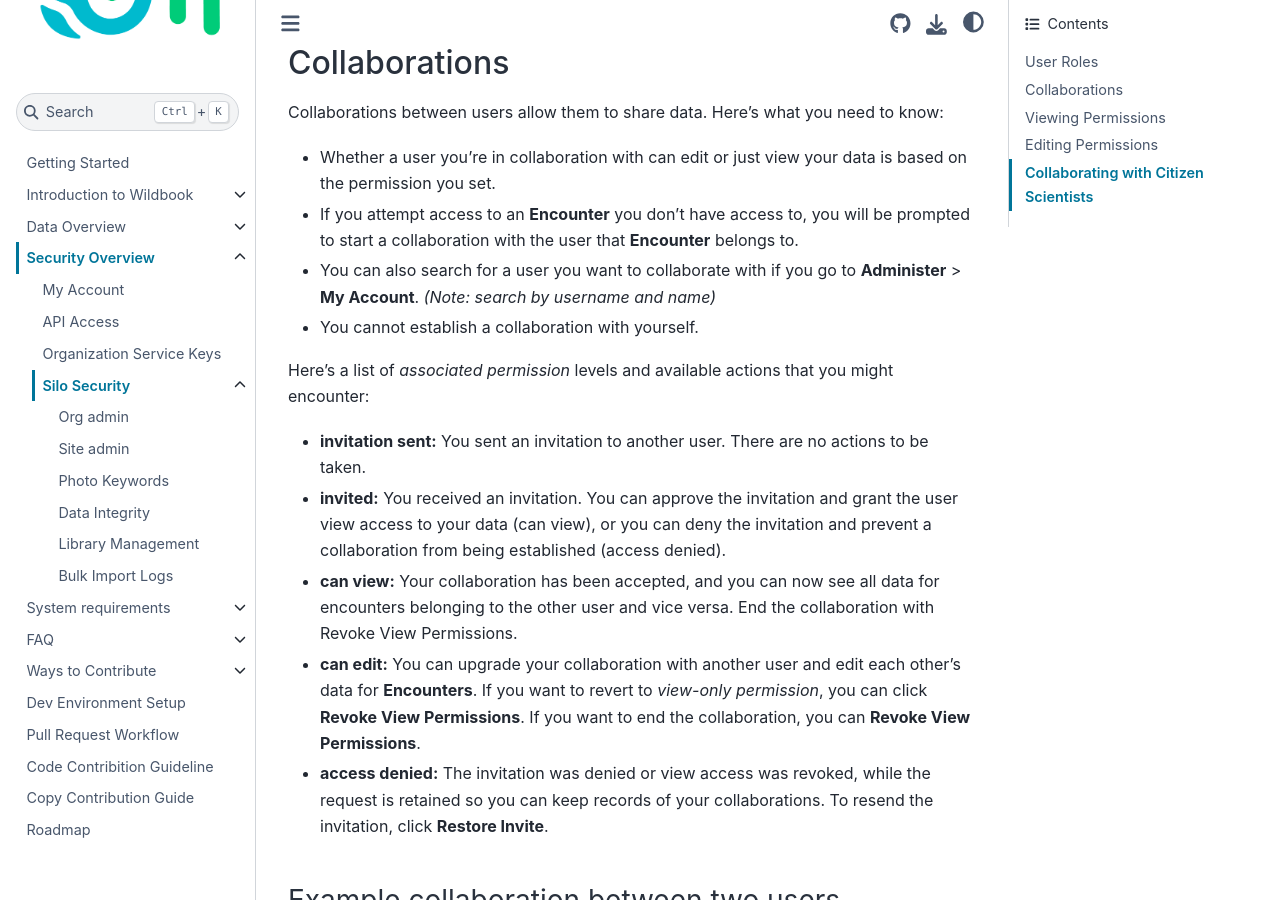
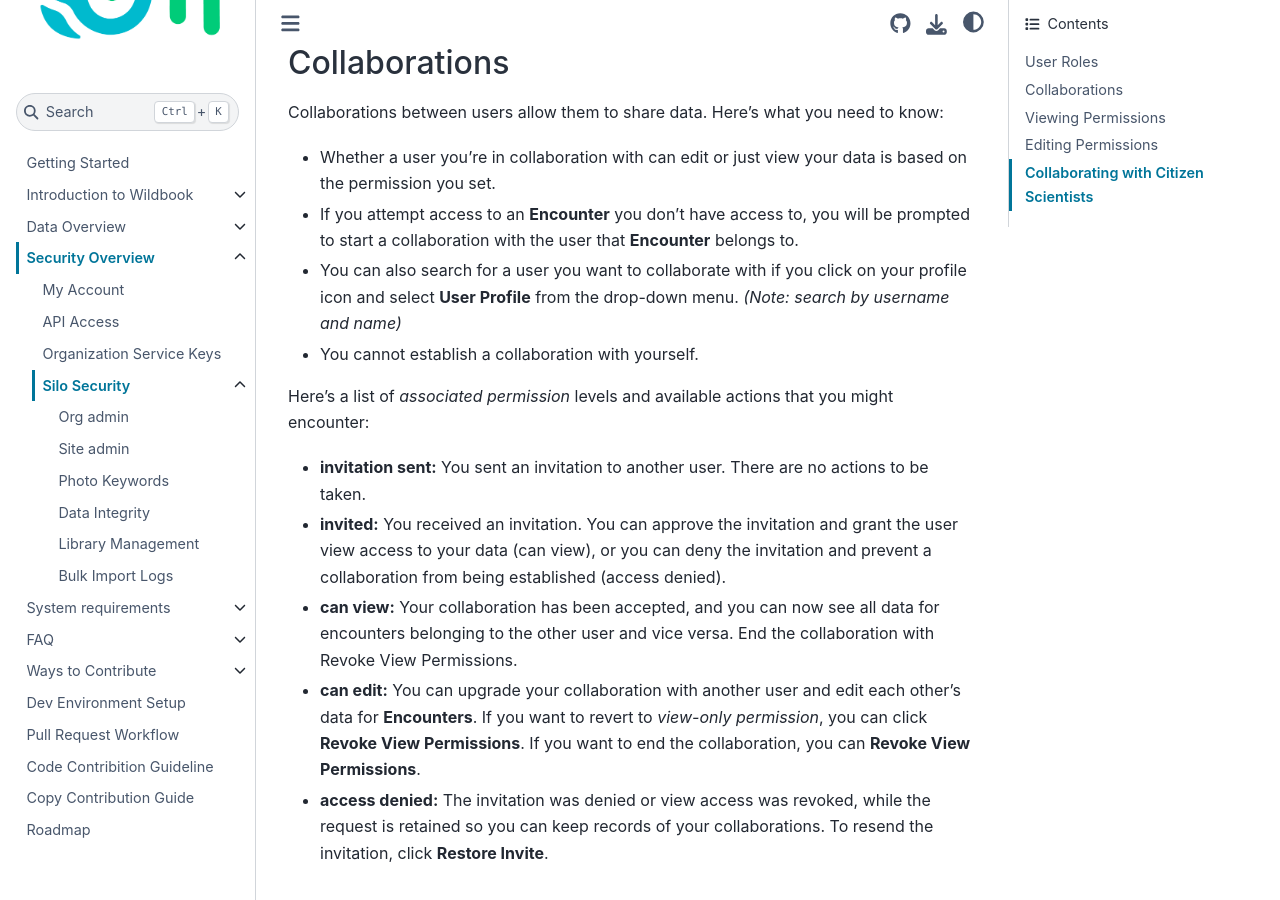
Before and after one commit to WildMeOrg/wildbook-docs, a Sphinx documentation site: the page built from docs/security/silo-security/index.md, in a window 1280 px wide and 900 px high, scrolled down 582 px. Built offline with Sphinx 7.4.7 and the Sphinx Book theme 1.1.4, drawn with Linux system fonts in a browser that asks for light colours.

Commit message:
Update index.md
Updated path to manage collaborations

```diff
--- a/docs/security/silo-security/index.md
+++ b/docs/security/silo-security/index.md
@@ -29,7 +29,7 @@ Collaborations between users allow them to share data. Here’s what you need to
 
 * Whether a user you’re in collaboration with can edit or just view your data is based on the permission you set.
 * If you attempt access to an **Encounter** you don’t have access to, you will be prompted to start a collaboration with the user that **Encounter** belongs to.
-* You can also search for a user you want to collaborate with if you go to **Administer** > **My Account**. *(Note: search by username and name)*
+* You can also search for a user you want to collaborate with if you click on your profile icon and select **User Profile** from the drop-down menu. *(Note: search by username and name)*
 * You cannot establish a collaboration with yourself.
 
 Here’s a list of *associated permission* levels and available actions that you might encounter:
```
